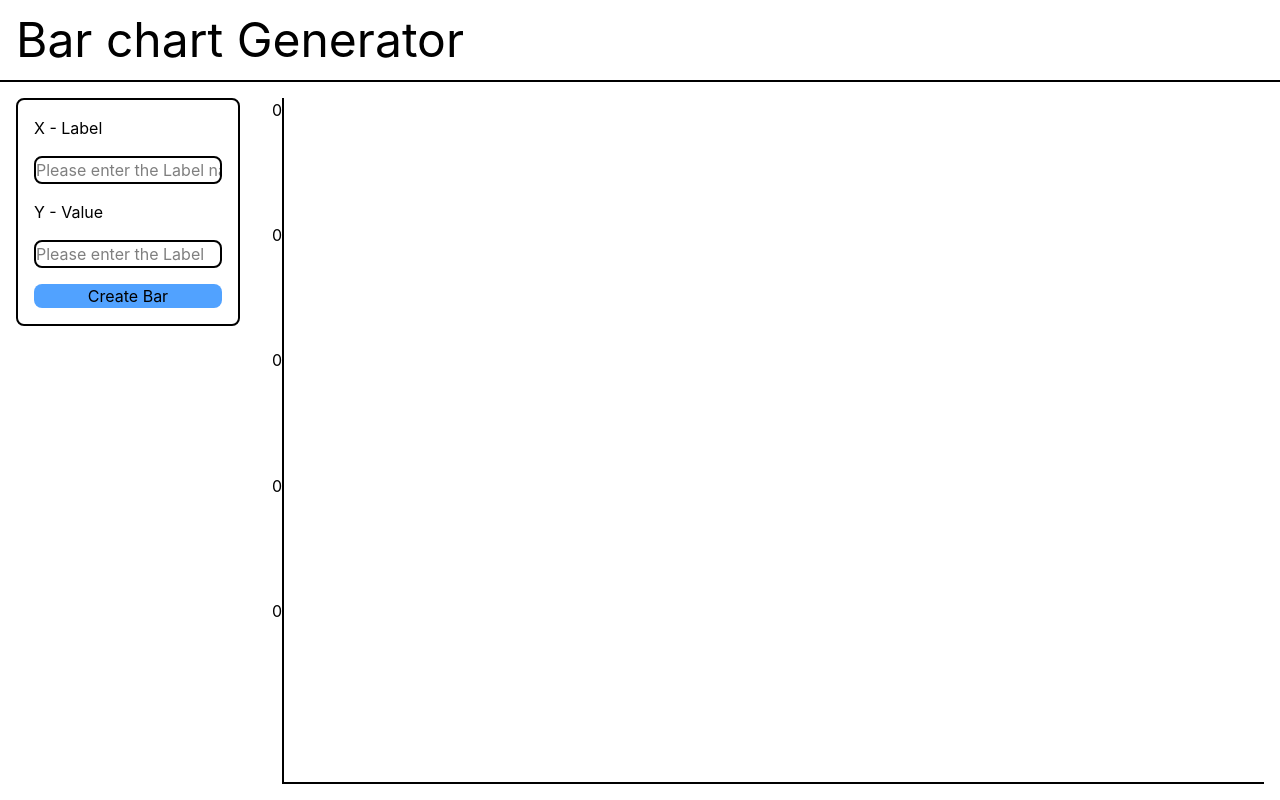
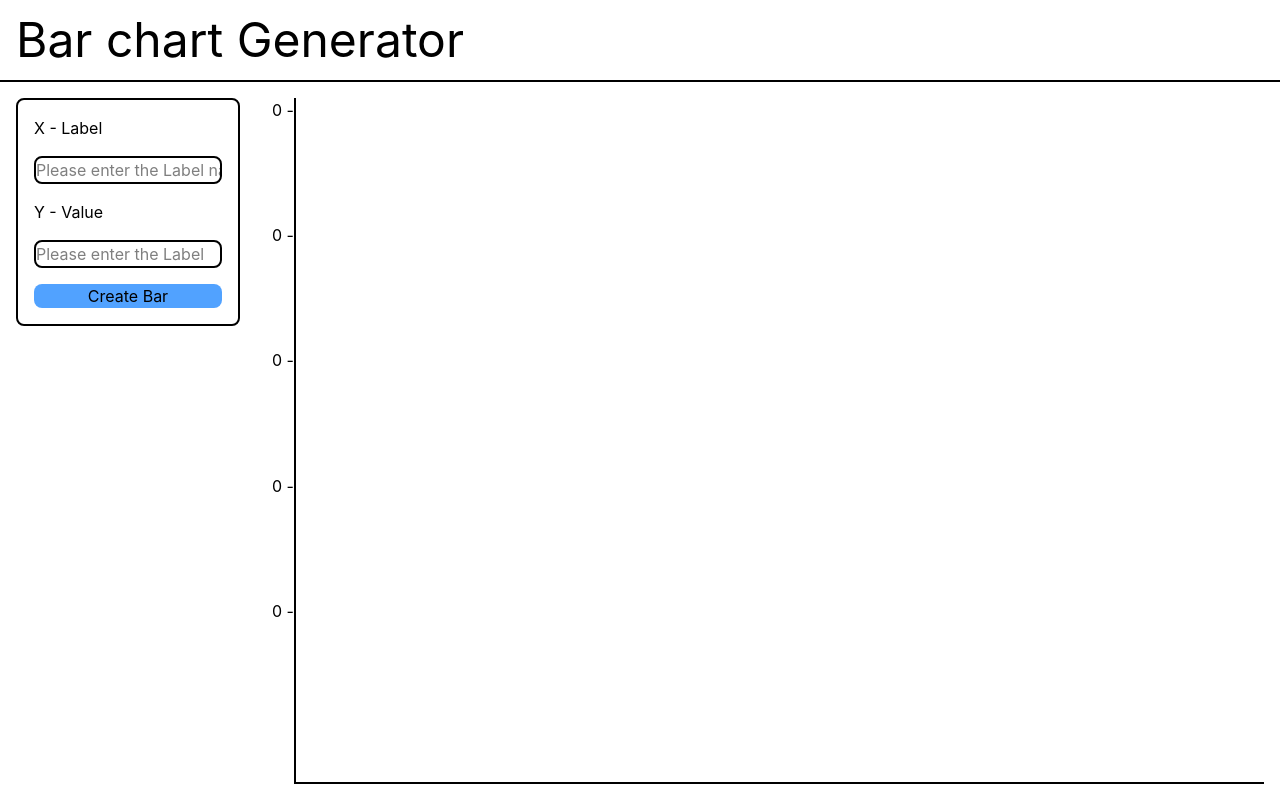
Before and after one commit to krutarth-pipaliya-simform/Practical-4-Bar-Chart-Generator, a React (Vite) app: page / in a window 1280 px wide. Built offline with nearby package versions, Linux system fonts and the light colour scheme.

Commit message:
chore: clear readme

```diff
--- a/src/components/ChartWrapper/Chart/YAxis.tsx
+++ b/src/components/ChartWrapper/Chart/YAxis.tsx
@@ -6,10 +6,10 @@ export const YAxis = () => {
         return Math.max(maxYValue, yValue);
     }, 0);
     return (<div className="flex flex-col pb-15">
-        <div className="flex-1">{maxYValue}</div>
-        <div className="flex-1" >{maxYValue * 4/ 5}</div>
-        <div className="flex-1" >{maxYValue * 3/ 5}</div>
-        <div className="flex-1">{maxYValue * 2/ 5}</div>
-        <div className="flex-1">{maxYValue / 5}</div>
+        <div className="flex-1">{maxYValue} -</div>
+        <div className="flex-1" >{maxYValue * 4/ 5} -</div>
+        <div className="flex-1" >{maxYValue * 3/ 5} -</div>
+        <div className="flex-1">{maxYValue * 2/ 5} -</div>
+        <div className="flex-1">{maxYValue / 5} -</div>
     </div>);
 };
```
Also changed, not shown: 1 other file (tests, documents, lock files or other folders).
